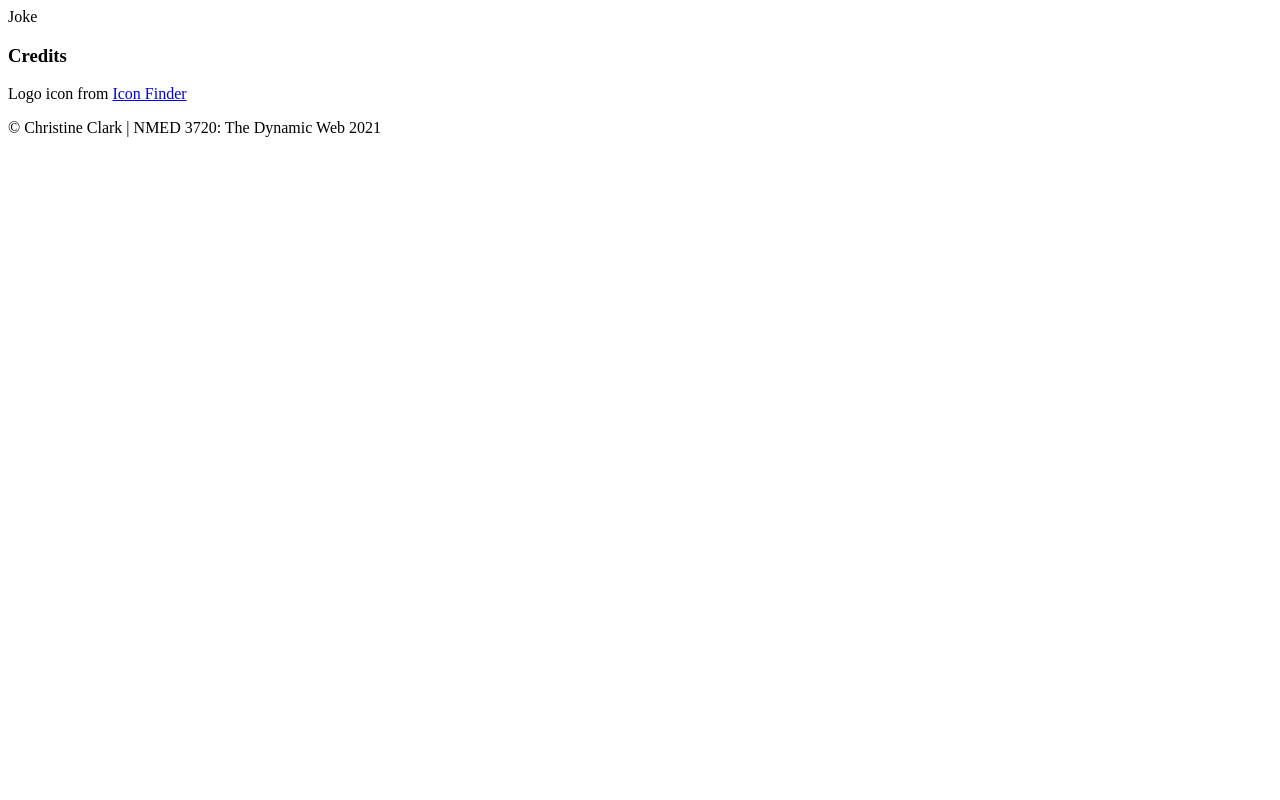
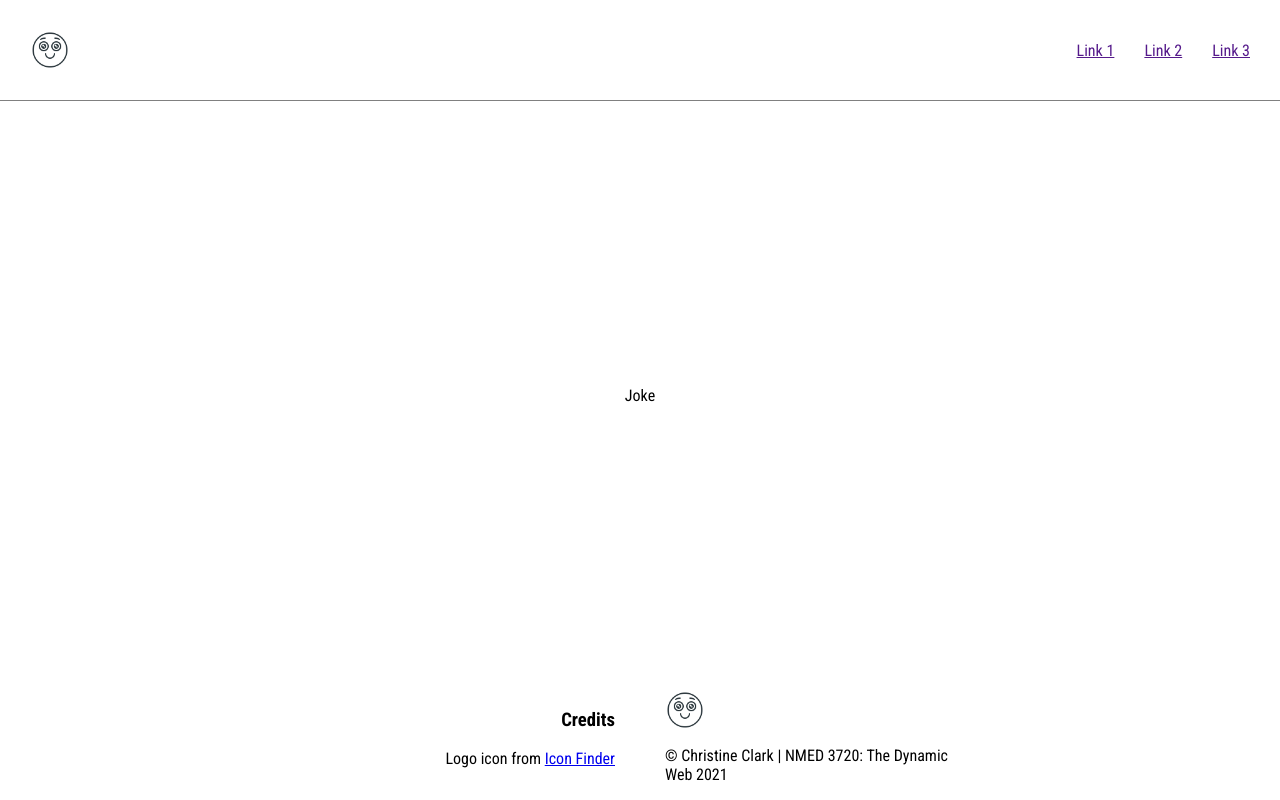
Before and after one commit to chris-ann/dw-2021-review, a plain HTML site: page index.html in a window 1280 px wide. Drawn offline with Linux system fonts and the light colour scheme.

Commit message:
finished the layout

```diff
--- /dev/null
+++ b/css/style.css
@@ -0,0 +1,55 @@
+* {
+	box-sizing: border-box;
+}
+body, html {
+	min-height: 100vh;
+	margin: 0;
+	font-family: 'Roboto Condensed', sans-serif;
+}
+img {
+	max-width: 100%;
+}
+body {
+	display: flex;
+	flex-direction: column;
+}
+main {
+	flex-grow: 1;
+	display: flex;
+	justify-content: center;
+	align-items: center;
+}
+
+header {
+	border-bottom: 1px solid grey;
+	padding: 30px;
+	display: flex;
+	justify-content: space-between;
+	align-items: center;
+}
+
+.logo {
+	background-image: url(../imgs/smile-icon.png);
+	width: 40px;
+	height: 40px;
+	background-size: 100%;
+}
+
+nav ul {
+	list-style: none;
+	padding: 0;
+	margin: 0;
+	display: flex;
+	grid-gap: 30px;
+}
+
+footer {
+	display: grid;
+	grid-template-columns: 300px 300px;
+	justify-content: center;
+	grid-gap : 50px;
+}
+.credits {
+	text-align: right;
+
+}
--- a/index.html
+++ b/index.html
@@ -3,22 +3,34 @@
 <head>
 	<title>HTML CSS and JAVASCRIPT PRACTICE</title>
 	<meta charset="UTF-8">
+	<link rel="preconnect" href="https://fonts.gstatic.com">
+<link href="https://fonts.googleapis.com/css2?family=Roboto+Condensed:ital,wght@0,400;0,700;1,400;1,700&display=swap" rel="stylesheet">
+	<link rel="stylesheet" href="css/style.css">
 </head>
 
 <body>
 <!-- THIS IS WHERE EVERYTHING THE USER WILL SEE SHOULD GO -->
 	<header>
 		<div class="logo"></div>
+		<nav>
+			<ul>
+				<li><a href="" target="_blank">Link 1</a></li>
+				<li><a href="" target="_blank">Link 2</a></li>
+				<li><a href="" target="_blank">Link 3</a></li>
+			</ul>
+		</nav>
 	</header>
 	<main>
 		<div class="joke">Joke</div>
 	</main>
 	<footer>
-	<div>
+		<div class="credits">
 			<h3>Credits</h3>
 			<p>Logo icon from <a href="https://www.iconfinder.com/" target="_blank">Icon Finder</a></p>
+
 		</div>
 		<div>
+			<div class="logo"></div>
 			<p>&copy; Christine Clark | NMED 3720: The Dynamic Web 2021</p>
 		</div>
 	</footer>
```
Also changed, not shown: imgs/confused-icon.png (added), imgs/laugh-icon.png (added), imgs/smile-icon.png (added). Lines whose indentation alone changed are shown as unchanged.
